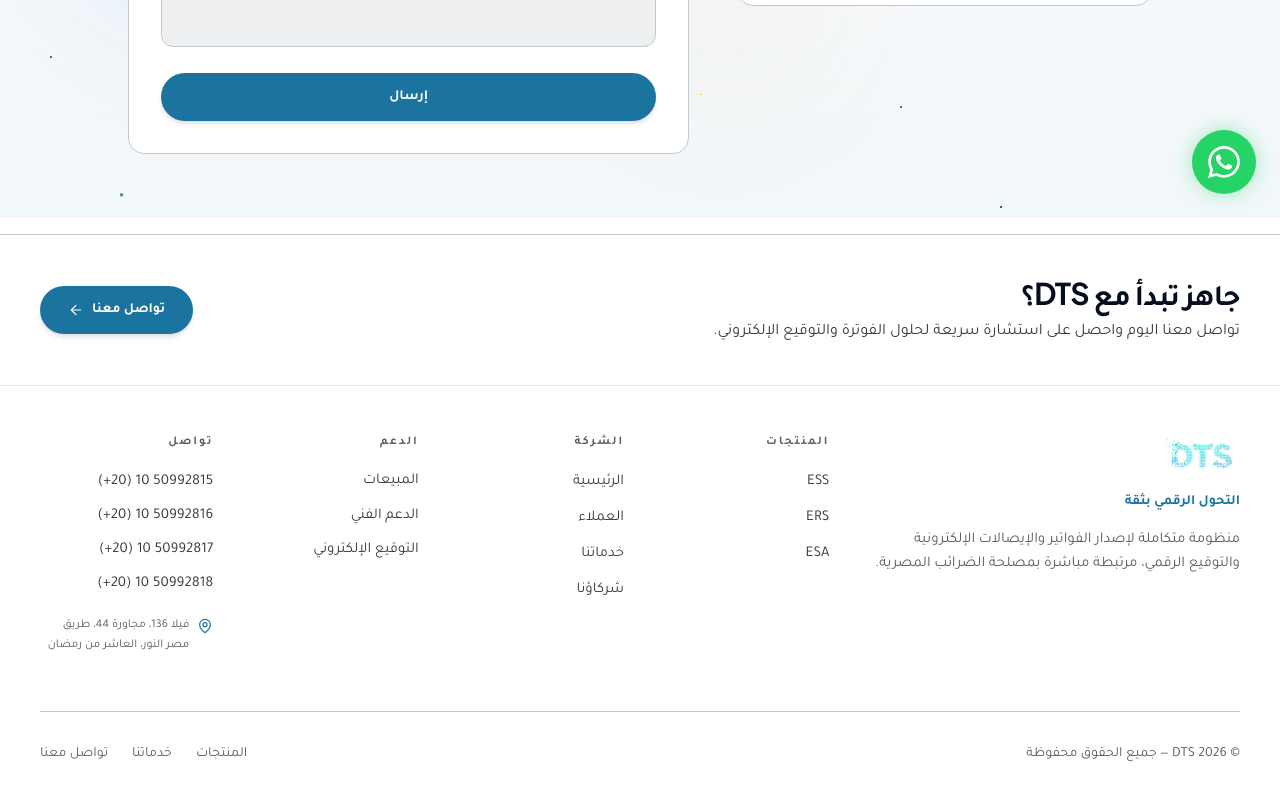
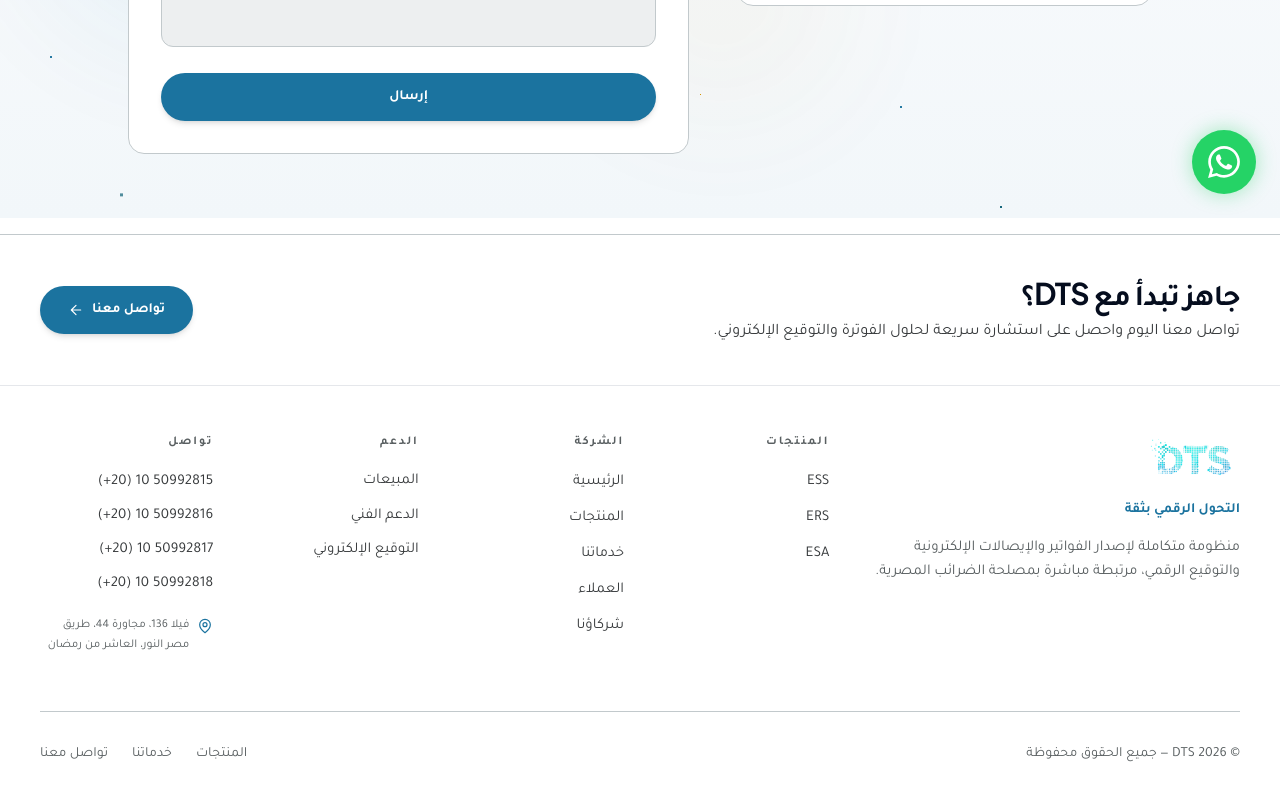
Before and after one commit to MohammedAshraf2006/DTS-WEB-V2, a Vue app: page /contact in a window 1280 px wide. Shown: the part 582-1382 px from the top of the page. Built offline with nearby package versions, Linux system fonts and the light colour scheme.

Commit message:
Update AppFooter.vue

```diff
--- a/src/components/AppFooter.vue
+++ b/src/components/AppFooter.vue
@@ -22,8 +22,9 @@ const productLinks = [
 
 const companyLinks = [
   { labelKey: 'common.footer.quickLinks.home', to: '/' },
+  { labelKey: 'common.footer.quickLinks.products', to: '/products' },
+  { labelKey: 'common.footer.quickLinks.services', to: '/services' },
   { labelKey: 'common.footer.quickLinks.about', to: '/clients' },
-  { labelKey: 'common.footer.quickLinks.services', to: '/services' },
   { labelKey: 'common.footer.quickLinks.partners', to: '/partners' }
 ]
 </script>
@@ -70,7 +71,7 @@ const companyLinks = [
         <!-- Brand column -->
         <div class="col-span-2 md:col-span-3 lg:col-span-4">
           <RouterLink to="/" class="inline-flex items-center gap-3">
-            <img src="/images/DTS.webp" alt="DTS" class="h-10 w-auto" width="160" height="40" decoding="async" />
+            <img src="/images/DTS.webp" alt="DTS" class="h-11 w-auto lg:h-12" width="180" height="48" decoding="async" />
           </RouterLink>
           <p class="mt-2 text-sm font-semibold text-primary">
             {{ t('common.footer.tagline') }}
```
